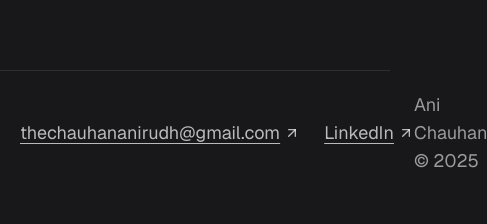
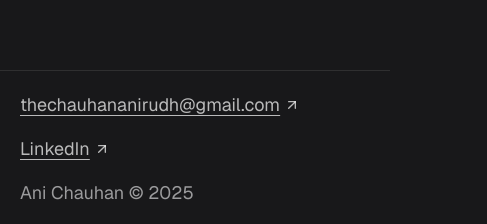
Before and after one commit to lordexe/portfolio-website-2025, a Next.js app: page / in a window 390 px wide. Shown: the part 2967-3191 px from the top of the page, 487 px wide, since content can reach past the window. Before the commit the page ends 3162 px from the top, so only its background shows below. Built offline with nearby package versions, Linux system fonts and the light colour scheme.

Commit message:
Made footer responsive

```diff
--- a/src/app/about/page.tsx
+++ b/src/app/about/page.tsx
@@ -1,7 +1,7 @@
 "use client";
 
 import Image from "next/image";
-
+import { Footer } from "@/components/footer";
 import { Nav } from "@/components/nav";
 
 export default function AboutPage() {
@@ -42,6 +42,7 @@ export default function AboutPage() {
           </div>
         </div>
       </main>
+      <Footer />
     </div>
   );
 }
--- a/src/components/footer.tsx
+++ b/src/components/footer.tsx
@@ -24,8 +24,8 @@ const InlineLink: React.FC<InlineLinkProps> = ({ href, children }) => {
 
 export function Footer(): React.ReactElement {
   return (
-    <footer className="flex items-center justify-between px-5 md:px-20 py-5 text-lg text-[#f4f4f5]/60 border-t border-[#f4f4f5]/10 mt-20">
-      <div className="flex items-center gap-6">
+    <footer className="flex flex-col md:flex-row items-start md:items-center justify-between gap-4 px-5 md:px-20 py-5 text-lg text-[#f4f4f5]/60 border-t border-[#f4f4f5]/10 mt-20">
+      <div className="flex flex-col md:flex-row items-start md:items-center gap-4 md:gap-6">
         <InlineLink href="mailto:thechauhananirudh@gmail.com">
           thechauhananirudh@gmail.com
         </InlineLink>
```
